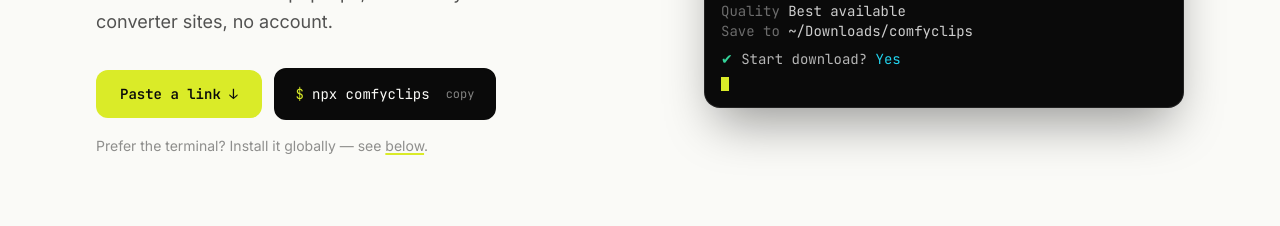
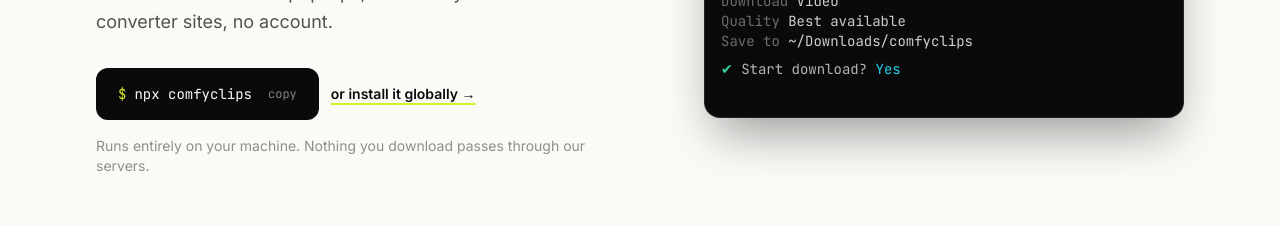
Before and after one commit to Hamza-Imran435/ComfyClips, a React (Vite) app in the folder website/: page / in a window 1280 px wide. Shown: the part 484-710 px from the top of the page. Built offline with nearby package versions, Linux system fonts and the light colour scheme.

Commit message:
comment-Out : Web based Download Feature disabled

```diff
--- a/website/src/App.jsx
+++ b/website/src/App.jsx
@@ -1,4 +1,4 @@
-import DownloadTool from './components/DownloadTool';
+// import DownloadTool from './components/DownloadTool'; // disabled until the download server is deployed somewhere that can actually run it
 import Features from './components/Features';
 import Footer from './components/Footer';
 import Hero from './components/Hero';
@@ -12,7 +12,7 @@
       <Navbar />
       <main>
         <Hero />
-        <DownloadTool />
+        {/* <DownloadTool /> */}
         <PlatformStrip />
         <Features />
         <Install />
--- a/website/src/components/Hero.jsx
+++ b/website/src/components/Hero.jsx
@@ -35,12 +35,6 @@
           </p>
 
           <div className="mt-8 flex flex-col gap-3 sm:flex-row sm:items-center">
-            <a
-              href="#download"
-              className="rounded-xl bg-lime px-6 py-3.5 text-center font-mono text-sm font-semibold text-ink transition-transform hover:-translate-y-0.5"
-            >
-              Paste a link ↓
-            </a>
             <button
               type="button"
               onClick={copy}
@@ -54,14 +48,16 @@
                 {copied ? 'copied!' : 'copy'}
               </span>
             </button>
+            <a
+              href="#install"
+              className="text-center font-body text-sm font-semibold text-ink underline decoration-lime decoration-2 underline-offset-4"
+            >
+              or install it globally →
+            </a>
           </div>
 
           <p className="mt-4 font-body text-sm text-ink/45">
-            Prefer the terminal? Install it globally — see{' '}
-            <a href="#install" className="underline decoration-lime decoration-2 underline-offset-2">
-              below
-            </a>
-            .
+            Runs entirely on your machine. Nothing you download passes through our servers.
           </p>
         </div>
 
--- a/website/src/components/Navbar.jsx
+++ b/website/src/components/Navbar.jsx
@@ -24,7 +24,7 @@
         </nav>
 
         <a
-          href="#download"
+          href="#install"
           className="hidden rounded-full bg-lime px-5 py-2 font-mono text-sm font-medium text-ink transition-transform hover:-translate-y-0.5 md:inline-block"
         >
           Download now
@@ -57,7 +57,7 @@
             Install
           </a>
           <a
-            href="#download"
+            href="#install"
             onClick={() => setOpen(false)}
             className="rounded-full bg-lime px-5 py-2 text-center font-mono text-ink"
           >
```
